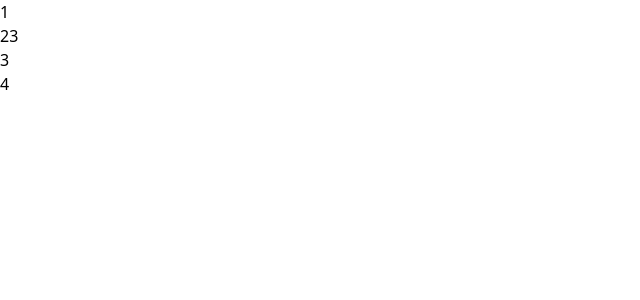
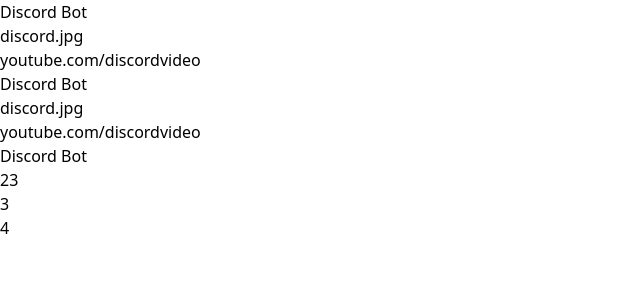
Before and after one commit to Kristianengberg/kristianengberg.dk, a Vue app: page / in a window 1280 px wide. Shown: the top 300 px of the page, without its empty margins (0-640 px from the left). Built offline with nearby package versions, Linux system fonts and the light colour scheme.

Commit message:
started working on showcasing

```diff
--- /dev/null
+++ b/src/components/home/Index.vue
@@ -0,0 +1,27 @@
+<template>
+    <PreviewOne :project="Database.project[0]" />
+</template>
+
+<script>
+
+import PreviewOne from "./PreviewOne.vue"
+import Database from '../../database/database.json'
+
+export default {
+
+    components: {
+        PreviewOne
+    },
+
+    setup() {
+
+        return {
+            Database
+        }
+    }
+
+}
+</script>
+
+<style>
+</style>
--- /dev/null
+++ b/src/components/home/PreviewOne.vue
@@ -0,0 +1,30 @@
+<template>
+    <div class="p-4 bg-green-200 border-2 flex flex-row mx-40">
+        <div class="basis-2/4">
+            <div>{{ props.project.title }}</div>
+        </div>
+        <div class="basis-2/4 flex flex-row space-x-4">
+            <div>{{ props.project.picture }}</div>
+            <div>{{ props.project.video }}</div>
+        </div>
+    </div>
+</template>
+
+<script>
+export default {
+    props: {
+        project: String
+    },
+
+    setup(props) {
+
+        return {
+            props
+        }
+    }
+
+}
+</script>
+
+<style>
+</style>
--- a/src/database/database.json
+++ b/src/database/database.json
@@ -1,7 +1,10 @@
 {
     "project": [
         {
-            "title": "1"
+            "title": "Discord Bot",
+            "description": "A discord bot that can do stuff",
+            "picture": "discord.jpg",
+            "video": "youtube.com/discordvideo"
         },
         {
             "title": "23"
--- a/src/views/Home.vue
+++ b/src/views/Home.vue
@@ -1,17 +1,24 @@
 <template>
+    <Index />
+    <Index />
     <div v-for="(project, index) in database.project" :key="index">{{ project.title }}</div>
 </template>
 
 <script>
 
 import database from '../database/database.json'
+import Index from '../components/home/Index.vue'
 
 export default {
+    components: {
+        Index
+    },
 
     setup() {
 
         return {
-            database
+            database,
+
         }
     }
 }
```
